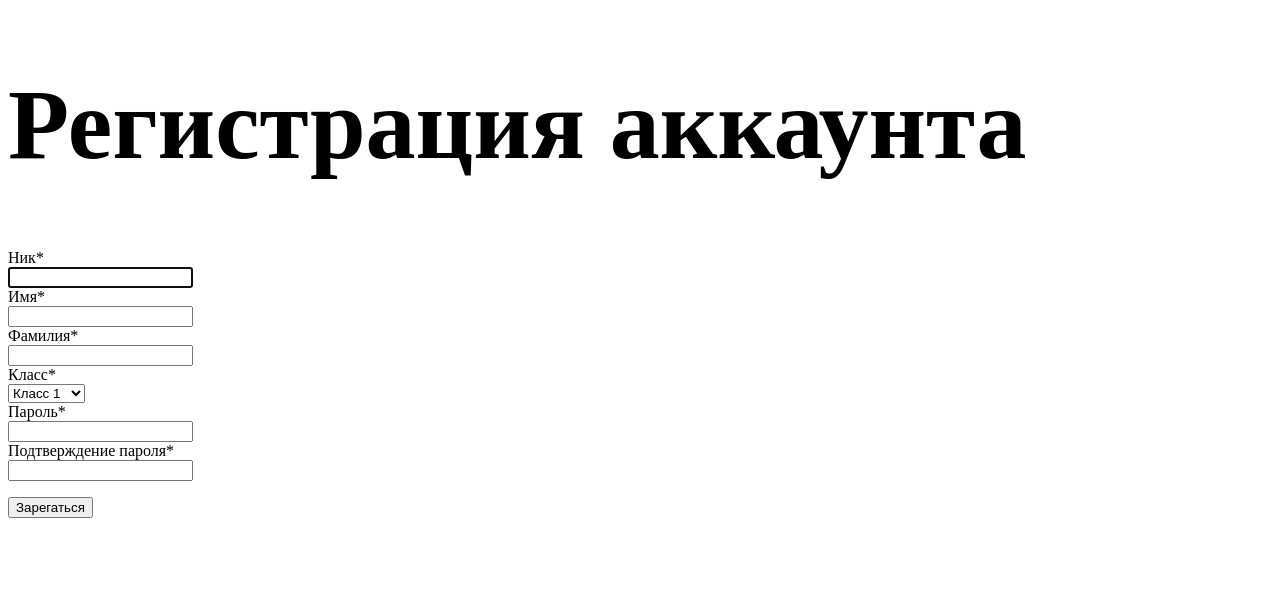
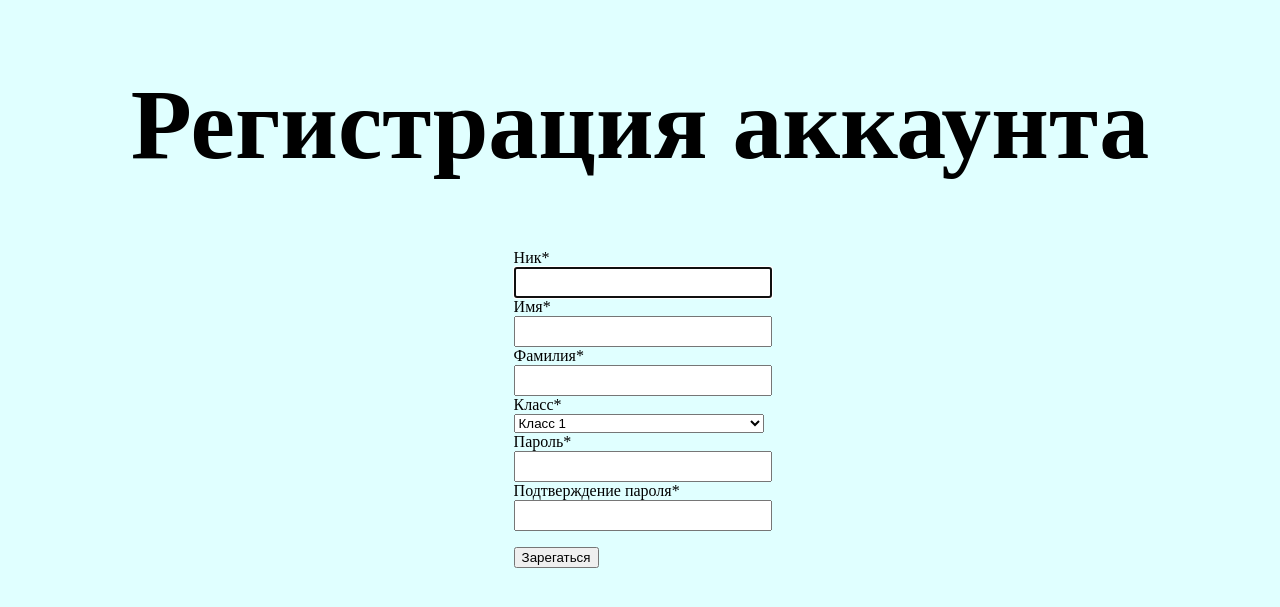
Before and after one commit to Fullfix/HWHub, a Django app: page /register in a window 1280 px wide. Shown: the top 607 px of the page. Run offline with Django 3.2, Linux system fonts and the light colour scheme; some libraries are stand-ins or nearby versions.

Commit message:
Half Fixed Registration style

```diff
--- a/users/static/styles/style.css
+++ b/users/static/styles/style.css
@@ -2,3 +2,25 @@
 	margin:auto;
 	padding: 10px;
 }
+input.register_input {
+	height: 25px;
+	width: 250px;
+	position: relative;
+	left: 40%;
+}
+label.control-label{
+	position: relative;
+	left: 40%;
+}
+select.register_input {
+	width: 250px;
+	position: relative;
+	left: 40%;
+}
+.register-button {
+	position: relative;
+	left: 40%;
+}
+body {
+	background-color: lightcyan;
+}
--- a/users/templates/registration/register.html
+++ b/users/templates/registration/register.html
@@ -2,12 +2,12 @@
 <html lang="ru">
 <head>
     {% load static %}
-    <link href="{% static 'styles/style.css' %}" rel="stylesheet">
+    <link href="{% static 'styles/style.css' %}?version=2" rel="stylesheet">
     <meta http-equiv="Content-Type" content="text/html; charset=utf-8">
     <title>Регистрация в HWhub</title>
 </head>
 <body>
-    <h1 style="font-size: 100px">Регистрация аккаунта</h1>
+    <h1 style="font-size: 100px" align="center">Регистрация аккаунта</h1>
     <div>
         <form method="post" action="{% url 'register' %}">
             {% csrf_token %}
@@ -19,7 +19,7 @@
             {% endif %}
 
             {{ form|crispy }}
-            <p><button type="submit" value="register">Зарегаться</button></p>
+            <p><button type="submit" value="register" class = "register-button">Зарегаться</button></p>
         </form>
     </div>
 </body>
```
